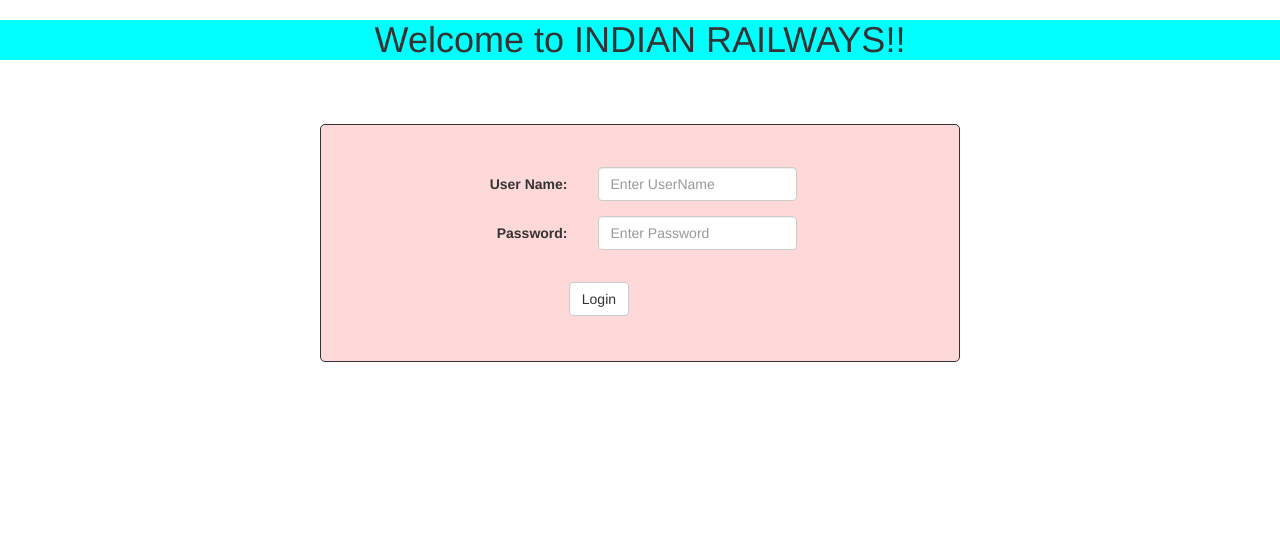
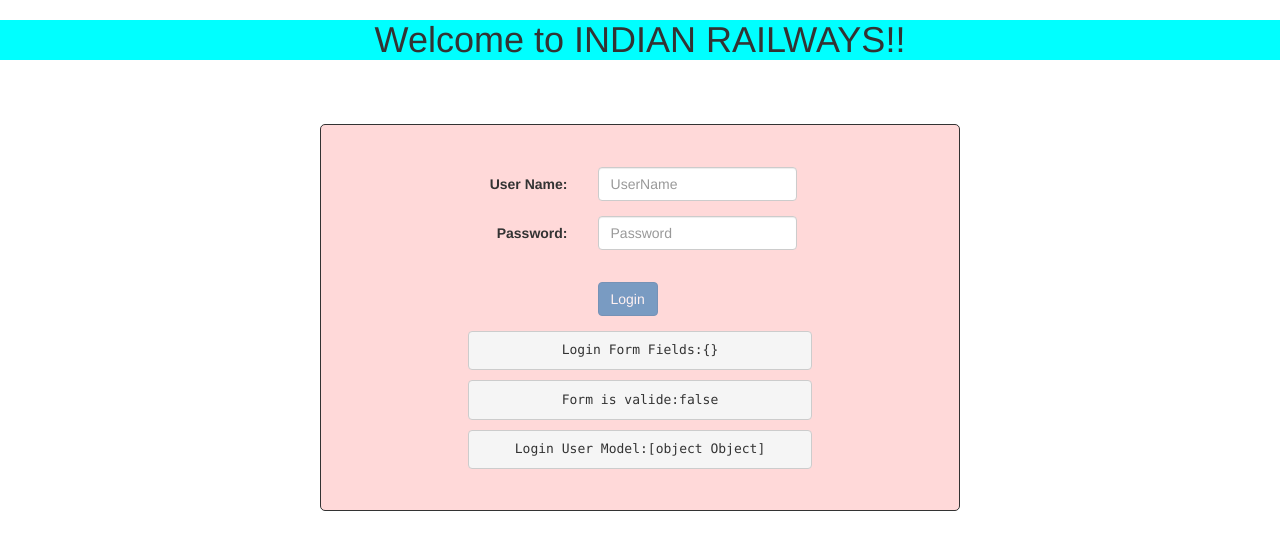
Before and after one commit to Chethandc2014/Indian-Railways-App, an Angular app: page / in a window 1280 px wide. Shown: the top 550 px of the page. Built offline with nearby package versions, Linux system fonts and the light colour scheme.

Commit message:
Adding User model and login angular service with angular Form

```diff
--- a/src/app/login/login.component.html
+++ b/src/app/login/login.component.html
@@ -4,26 +4,32 @@
 </div>
 <div class="container login-makeup">
 	<div class="login-col">
-	 <form class="form-horizontal">
-		<div class="col-md-12 col-lg-12">
+	 <form class="form-horizontal" #LoginForm="ngForm" novalidate>
+		<div class="col-md-12 col-lg-12"  >
 			<div class="form-group">
 				<label class="control-label col-md-6 col-lg-4">User Name:</label>
 				<div class="col-md-6 col-lg-8">
-					<input type="text"    class="form-control" placeholder="Enter UserName" />
+					<input type="text"    class="form-control" placeholder="UserName" name="name"      [(ngModel)]="loginUser.name"/>
+					<!-- <span [hidden]="" class="alert-danger">Password field is required</span> -->
 				</div>
 			</div>
 			<div class="form-group">
 				<label class="control-label col-md-6 col-lg-4">Password:</label>
 				<div class="col-md-6 col-lg-8">
-					<input type="password" class="form-control" placeholder="Enter Password"/>
+					<input type="password" class="form-control" placeholder="Password" #pwd name="password" required  [(ngModel)]="loginUser.password"/>
+					<!-- <span [hidden]="!(pwd.errors.dirty)pwd.errors.required" style="color: #ff4e4b">Password field is required</span> -->
 				</div>
 			</div>
 			<div class="form-group" style="margin-top: 10%">
-				<div class="col-md-3 col-md-offset-3 col-lg-3 ">
-					<button type="submit"  class="btn btn-default">Login</button>
+				<div class="col-md-3 col-md-offset-4 col-lg-3 col-offset-3 ">
+					<button type="submit"  class="btn btn-primary" [disabled]="!LoginForm.form.valid" (click)="submit()">Login</button>
 				</div>
 			</div>
 		</div>
 		</form>
+		<pre>Login Form Fields:{{LoginForm.value | json}}</pre>
+		<pre>Form is valide:{{LoginForm.form.valid}}</pre>
+		<pre>Login User Model:{{loginUser}}</pre>
+		<!-- <pre>Field info:{{pwd.errors.required}}</pre> -->
 	</div>
 </div>
--- a/src/app/login/login.component.ts
+++ b/src/app/login/login.component.ts
@@ -1,15 +1,28 @@
-import { Component, OnInit } from '@angular/core';
+import {User} from '../models/user';
+import { AuthenticateService } from '../services/authenticate.service';
+import {Component, OnInit, Input} from '@angular/core';
+import { log } from 'util';
 
 @Component({
   selector: 'app-login',
   templateUrl: './login.component.html',
-  styleUrls: ['./login.component.css']
+  styleUrls: ['./login.component.css'],
+  providers: [User,AuthenticateService]
 })
 export class LoginComponent implements OnInit {
 
-   title='INDIAN RAILWAYS';
-  constructor() { }
+  title = 'INDIAN RAILWAYS';
+  @Input() loginUser: User;
+
+  constructor(loginUser: User,private authenticateService:AuthenticateService) {
+    this.loginUser = loginUser;
+  }
+
   ngOnInit() {
   }
-
+  submit(){
+    log('Inside submit method');
+    let success= this.authenticateService.login(this.loginUser);
+    log('Authenticaiton----'+success)
+  }
 }
--- /dev/null
+++ b/src/app/models/user.ts
@@ -0,0 +1,6 @@
+export class User {
+
+  public name:string;
+  public password:string;
+
+}
--- /dev/null
+++ b/src/app/services/authenticate.service.ts
@@ -0,0 +1,16 @@
+import { User } from '../models/user';
+import { Injectable } from '@angular/core';
+import { Http } from '@angular/http';
+import { log } from 'util';
+
+@Injectable()
+export class AuthenticateService {
+
+  constructor() { }
+
+  login(loginUser:User):boolean{
+    log('Beging of login method UserDtails::'+loginUser);
+    return true;
+  }
+
+}
```
Also changed, not shown: 1 other file (tests, documents, lock files or other folders).
